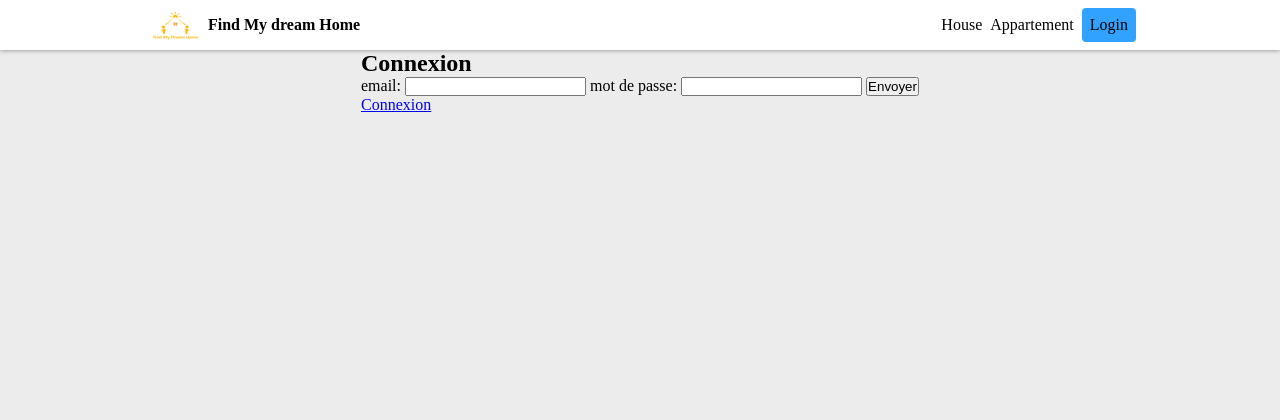
After one commit to CarineESPEJO/Find_My_Forever_Home, a PHP site: page /pages/register.php in a window 1280 px wide. The commit adds this page. Shown: the top 420 px of the page. Run offline with PHP 8.4, Linux system fonts and the light colour scheme.

Commit message:
initialize develop and began login and register pages

```diff
--- /dev/null
+++ b/pages/register.php
@@ -0,0 +1,64 @@
+<!DOCTYPE html>
+<html lang="en">
+<head>
+    <meta charset="UTF-8">
+    <meta name="viewport" content="width=device-width, initial-scale=1.0">
+    <title>Login</title>
+    <link rel="stylesheet" href="../style.css">
+</head>
+<body>
+     <?php require_once("../views/common_views/header.php"); ?>
+<body>
+    <?php require_once("../views/common_views/header.php"); ?>
+
+    <main>
+        <div>
+            <h2>Connexion</h2>
+            <form>
+                <form action="index_logged.php" method="post">
+                    <label for="email">email:</label>
+                    <input type="email" id="email" name="email" required>
+
+                    <label for="password">mot de passe:</label>
+                    <input type="password" id="password" name="password" required>
+
+                    <button type="submit">Envoyer</button>
+                </form>
+
+               <?php
+if ($_SERVER['REQUEST_METHOD'] === 'POST') {
+    $email = trim($_POST['email']);
+    $password = trim($_POST['password']);
+
+    $errors = [];
+    $email_pattern = '/^[\w\.-]+@[\w\.-]+\.\w+$/';
+    $password_pattern = '/^(?=.*[a-z])(?=.*[A-Z])(?=.*\d)(?=.*[\W_]).{9,}$/';
+
+
+    if (empty($email)) {
+        $errors[] = "L'email est obligatoire";
+    } elseif (!preg_match($email_pattern, $email)) {
+        $errors[] = "Email non reconnu";
+    }
+
+    if (empty($password)) {
+        $errors[] = "Le mot de passe est obligatoire";
+    } elseif (!preg_match($password_pattern, $password)) {
+        $errors[] = "Le mot de passe doit contenir au moins 9 caractères, une minuscule, une majuscule, un chiffre et un caractère spécial";
+    }
+
+    if (empty($errors)) {
+
+    }
+}
+?>
+
+
+                <a href="login.php">Connexion</a>
+        </div>
+    </main>
+
+    <?php require_once("../views/common_views/footer.php"); ?>
+</body>
+
+</html>
--- a/style.css
+++ b/style.css
@@ -27,13 +27,17 @@ footer {
   bottom: 0;
 }
 
+
+header {
+position: sticky;
+}
+
 nav {
   display: flex;
   align-items: center;
   justify-content: space-between;
   width: 100%;
   max-width: 62rem;
-  position: sticky;
 }
 
 nav ul {
--- a/views/header.php
+++ b/views/common_views/header.php
@@ -8,7 +8,7 @@
         <ul>
             <li><a href="https://m.media-amazon.com/images/I/813kqvYoRfL.png">House</a></li>
             <li><a href="https://m.media-amazon.com/images/I/813kqvYoRfL.png">Appartement</a></li>
-            <li class="login"><a href="https://m.media-amazon.com/images/I/813kqvYoRfL.png"></a>Login</a></li>
+            <li class="login"><a href="../../pages/login.php">Login</a></li>
         </ul>
     </nav>
 </header>
```
Also changed, not shown: index.php (+4 -4 lines), pages/login.php (added, +35 -0 lines), pages/index_logged.php (added), views/common_views/footer.php (renamed from views/footer.php), views/common_views/vignette_view.php (renamed from views/vignette_view.php).
